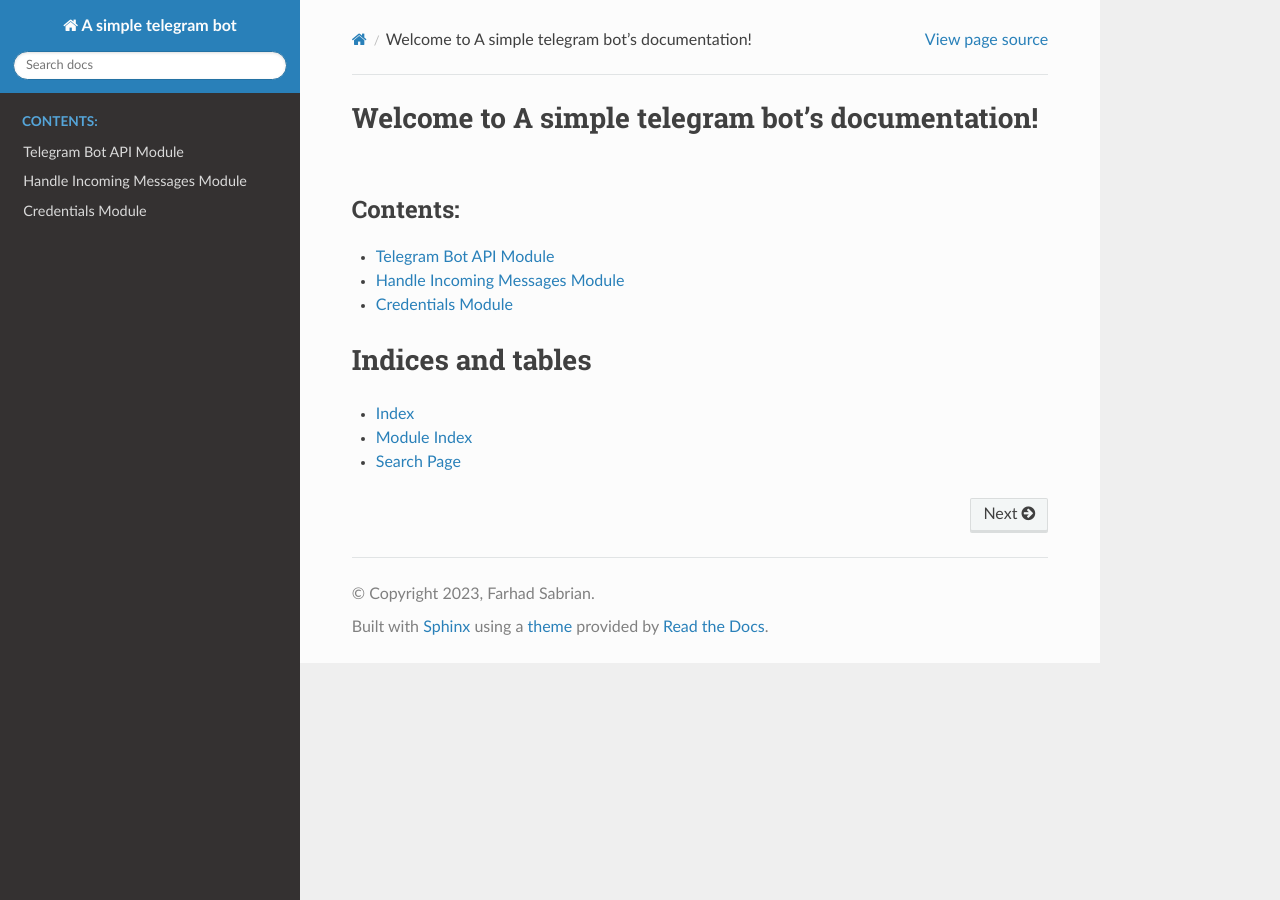
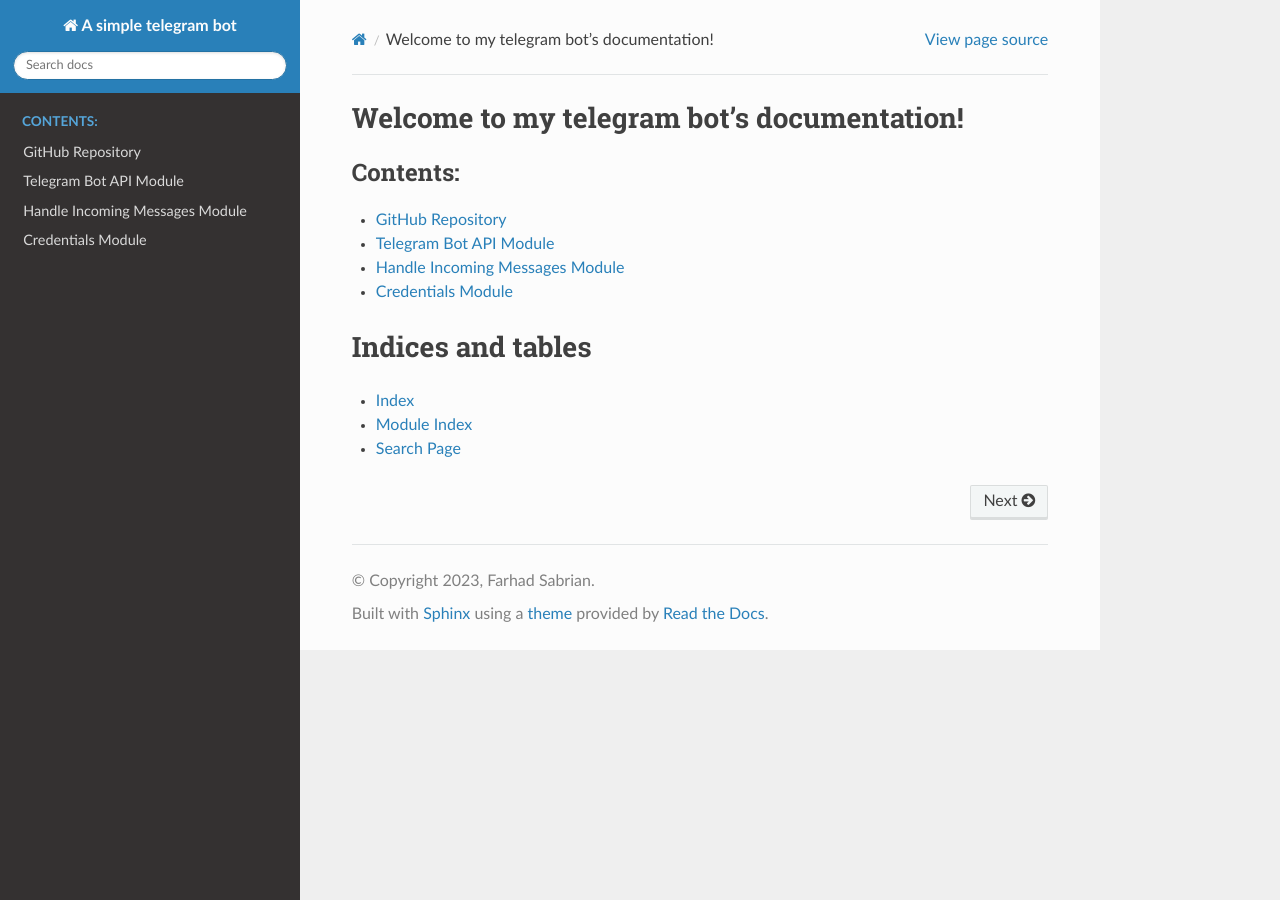
Before and after one commit to Mamdasn/telegrambot, a Sphinx documentation site: the page built from docs/source/index.rst, in a window 1280 px wide. Built offline with Sphinx 7.4.7 and the Read the Docs theme 2.0.0, drawn with Linux system fonts in a browser that asks for light colours.

Commit message:
Add Github link to menu + change welcome msg

```diff
--- a/docs/source/index.rst
+++ b/docs/source/index.rst
@@ -3,15 +3,15 @@
    You can adapt this file completely to your liking, but it should at least
    contain the root `toctree` directive.
 
-Welcome to A simple telegram bot's documentation!
-=================================================
+Welcome to my telegram bot's documentation!
+===========================================
 
 .. toctree::
    :maxdepth: 2
    :caption: Contents:
 
+   github_link
    modules
-
 
 Indices and tables
 ==================
```
